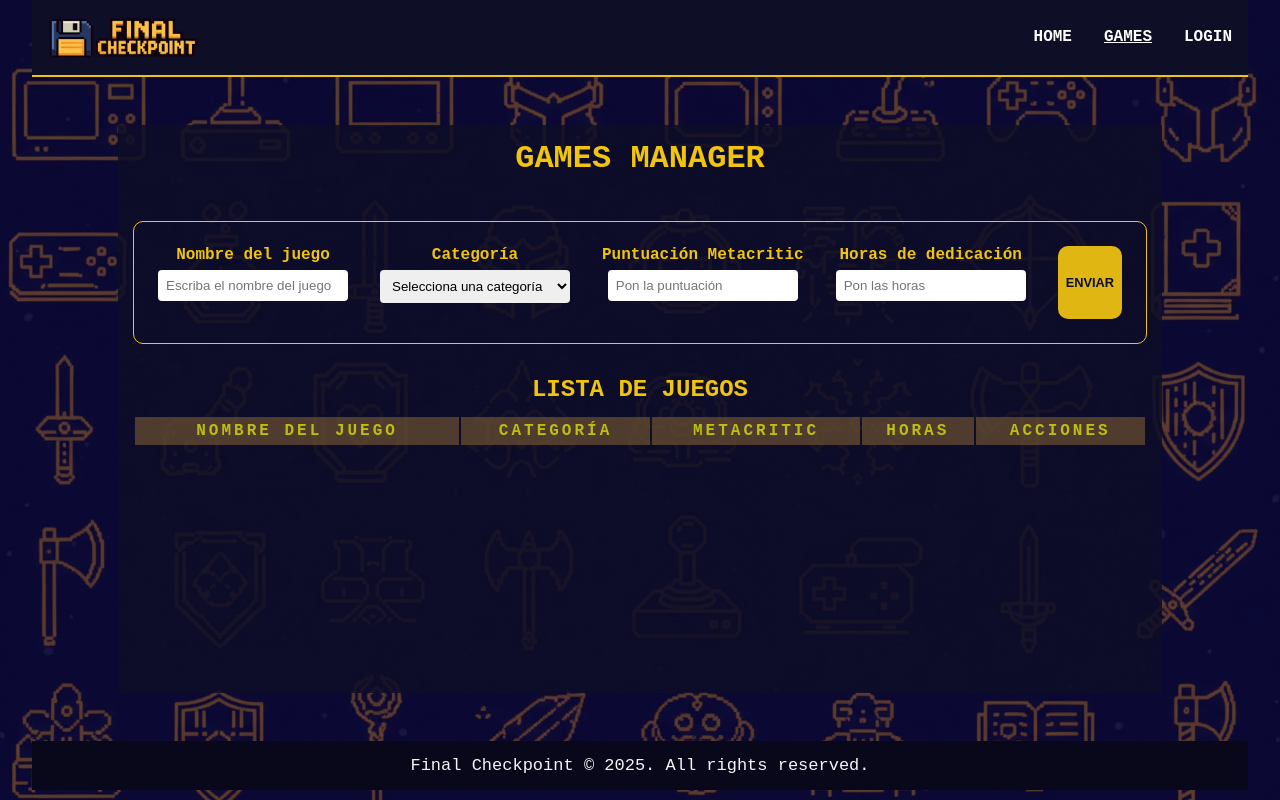
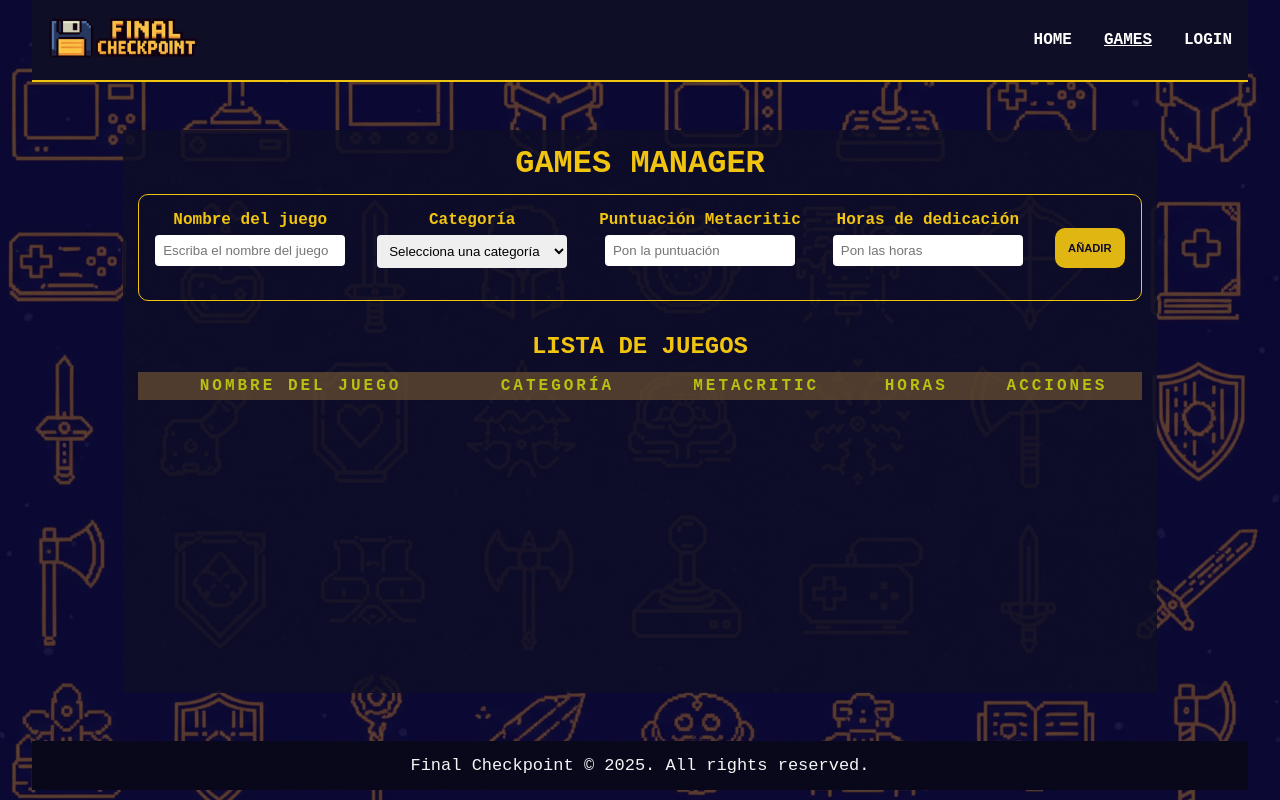
Before and after one commit to rleao12/proyecto-final-EOI, a Vue app in the folder vue-finalcheckpoint/: page /games in a window 1280 px wide. Built offline with nearby package versions, Linux system fonts and the light colour scheme.

Commit message:
todos butones de accion funcionando

```diff
--- a/vue-finalcheckpoint/src/components/GamesForm.vue
+++ b/vue-finalcheckpoint/src/components/GamesForm.vue
@@ -1,11 +1,11 @@
 <script setup>
-import { ref } from 'vue'
+import { ref, computed } from 'vue'
 import { useStorage } from '@vueuse/core';
 import GamesList from './GamesList.vue';
 
-const games = useStorage("games", [
-
-])
+const games = useStorage("games", [])
+const editingId = ref(null)
+const isEditing = computed(() => editingId.value !== null)
 
 const newGame = ref({
   gameName: '',
@@ -19,6 +19,16 @@ function generateId() {
 }
 
 function addNewGame() {
+  if (editingId.value) {
+    const game = games.value.find(game => game.id === editingId.value)
+    if (game) {
+      game.gameName = newGame.value.gameName
+      game.gameCategory = newGame.value.gameCategory
+      game.metacriticScore = newGame.value.metacriticScore
+      game.dedicationHours = newGame.value.dedicationHours
+    }
+    editingId.value = null
+  } else {
     const gameObject = {
       id: generateId(),
       done: false,
@@ -29,14 +39,36 @@ function addNewGame() {
     }
     games.value.push(gameObject)
   }
-
+  newGame.value = {
+    gameName: '',
+    gameCategory: '',
+    metacriticScore: '',
+    dedicationHours: ''
+  }
+}
 
 function completeGame(id) {
-
+  const game = games.value.find(game => game.id === id);
+  if (game) {
+    game.done = !game.done;
+  }
 }
 
+const sortedGames = computed(() => {
+  return [...games.value].sort((a, b) => a.done - b.done);
+});
+
 function editGame(id) {
-
+  const game = games.value.find(game => game.id === id)
+  if (game) {
+    newGame.value = {
+      gameName: game.gameName,
+      gameCategory: game.gameCategory,
+      metacriticScore: game.metacriticScore,
+      dedicationHours: game.dedicationHours
+    }
+    editingId.value = id
+  }
 }
 
 function deleteGame(id) {
@@ -44,11 +76,10 @@ function deleteGame(id) {
   if (index === -1) return
     games.value.splice(index, 1)
 }
-
 </script>
 
 <template>
-<form class="form" @submit.prevent="">
+<form class="form" @submit.prevent="addNewGame">
     <div class="form-group">
       <label>Nombre del juego</label>
       <input id="game-name" v-model="newGame.gameName" placeholder="Escriba el nombre del juego" type="text" required />
@@ -63,8 +94,8 @@ function deleteGame(id) {
         <option>Combate</option>
         <option>RPG</option>
         <option>Shooter</option>
-        <option>Esporte</option>
-        <option>Corrida</option>
+        <option>Deporte</option>
+        <option>Carrera</option>
         <option>Otra</option>
       </select>
     </div>
@@ -79,28 +110,29 @@ function deleteGame(id) {
       <input id="dedication-hours" v-model.number="newGame.dedicationHours" placeholder="Pon las horas" type="number" min="0" required />
     </div>
 
-    <button class="submit-btn" type="submit" @click="addNewGame">ENVIAR</button>
+    <button class="submit-btn" type="submit">
+      {{ isEditing ? 'GUARDAR' : 'AÑADIR' }}
+    </button>
 </form>
-<GamesList :games="games" :deleteGame="deleteGame" :completeGame="completeGame" :editGame="editGame" />
+<GamesList :games="sortedGames" :deleteGame="deleteGame" :completeGame="completeGame" :editGame="editGame" />
 
 </template>
 
 <style scoped>
 .form {
   max-width: auto;
-  margin: 2rem auto;
-  padding: 1.5rem;
+  margin: auto;
+  padding: 1rem;
   border: 1px solid #f1c40f;
   border-radius: 10px;
   color: #f1c40f;
-  display: inline-flex;
+  display: flex;
   margin-bottom: 0;
 }
 
 .form-group {
   margin-bottom: 1rem;
   margin-right: 2rem;
-
 }
 
 label {
@@ -109,8 +141,7 @@ label {
   font-weight: bold;
 }
 
-input,
-select {
+input, select {
   width: 190px;
   padding: 0.5rem;
   border: 1px;
@@ -118,16 +149,21 @@ select {
 }
 
 .submit-btn {
-  padding: 0.5rem 0.5rem;
+  display: flex;
+  margin: auto;
+  padding: 0.7rem 0.7rem;
   border: none;
   border-radius: 10px;
   background-color: #e0b712;
   color: #0d0d2b;
-  font-size: 0.8rem;
+  font-size: 0.7rem;
   font-weight: bold;
   cursor: pointer;
   text-decoration: none;
-
+  width: 70px;
+  height: 40px;
+  align-items: center;
+  justify-content: center;
 }
 
 .submit-btn:hover {
--- a/vue-finalcheckpoint/src/components/GamesList.vue
+++ b/vue-finalcheckpoint/src/components/GamesList.vue
@@ -1,5 +1,5 @@
 <script setup>
-import { defineProps } from 'vue';
+import { defineProps} from 'vue';
 
 defineProps({
   games: Array,
@@ -7,6 +7,9 @@ defineProps({
   completeGame: Function,
   editGame: Function
 })
+
+
+
 
 </script>
 
@@ -24,15 +27,17 @@ defineProps({
       </tr>
     </thead>
     <tbody>
-      <tr v-for="game in games" :key="game.id">
+      <tr :class="{completed: game.done}" v-for="game in games" :key="game.id">
         <td>{{ game.gameName }}</td>
         <td>{{ game.gameCategory }}</td>
         <td>{{ game.metacriticScore }}</td>
         <td>{{ game.dedicationHours }}</td>
-        <td class="actions-btn">
-        <button @click="completeGame(game.id)">✅</button>
-        <button @click="editGame(game.id)">✏️</button>
-        <button @click="deleteGame(game.id)">❌</button>
+        <td>
+          <div class="actions-btn">
+            <button @click="completeGame(game.id)">✅</button>
+            <button @click="editGame(game.id)">✏️</button>
+            <button @click="deleteGame(game.id)">❌</button>
+          </div>
         </td>
       </tr>
     </tbody>
@@ -45,6 +50,7 @@ defineProps({
 .game-table {
   color: #ffffff;
   width: 100%;
+  border-collapse: collapse;
 }
 
 thead {
@@ -61,15 +67,29 @@ th {
 td {
   margin-bottom: 5px;
   margin-top: 10px;
+  padding: 10px;
 }
 
 tbody {
   color: whitesmoke;
 }
 
+tbody tr {
+  border-bottom: 1px solid #ccc;
+}
+
 .actions-btn {
-  display:inline-flex;
+  display:flex;
   align-items: center;
+  justify-content: center;
   gap: 1rem;
+  height: 100%;
+}
+
+.completed {
+  background-color: #2a2a2a;
+  color: #777;
+  text-decoration: line-through;
+  opacity: 0.7;
 }
 </style>
--- a/vue-finalcheckpoint/src/components/Header.vue
+++ b/vue-finalcheckpoint/src/components/Header.vue
@@ -4,7 +4,9 @@
 
 <template>
   <header>
-    <img class="main-logo" src="/img/logo.png" alt="Logo de Final Checkpoint">
+    <router-link to="/">
+      <img class="main-logo" src="/img/logo.png" alt="Logo de Final Checkpoint" />
+    </router-link>
     <nav>
      <router-link to="/">HOME</router-link>
       <router-link to="/games">GAMES</router-link>
```
Lines whose indentation alone changed are shown as unchanged.
